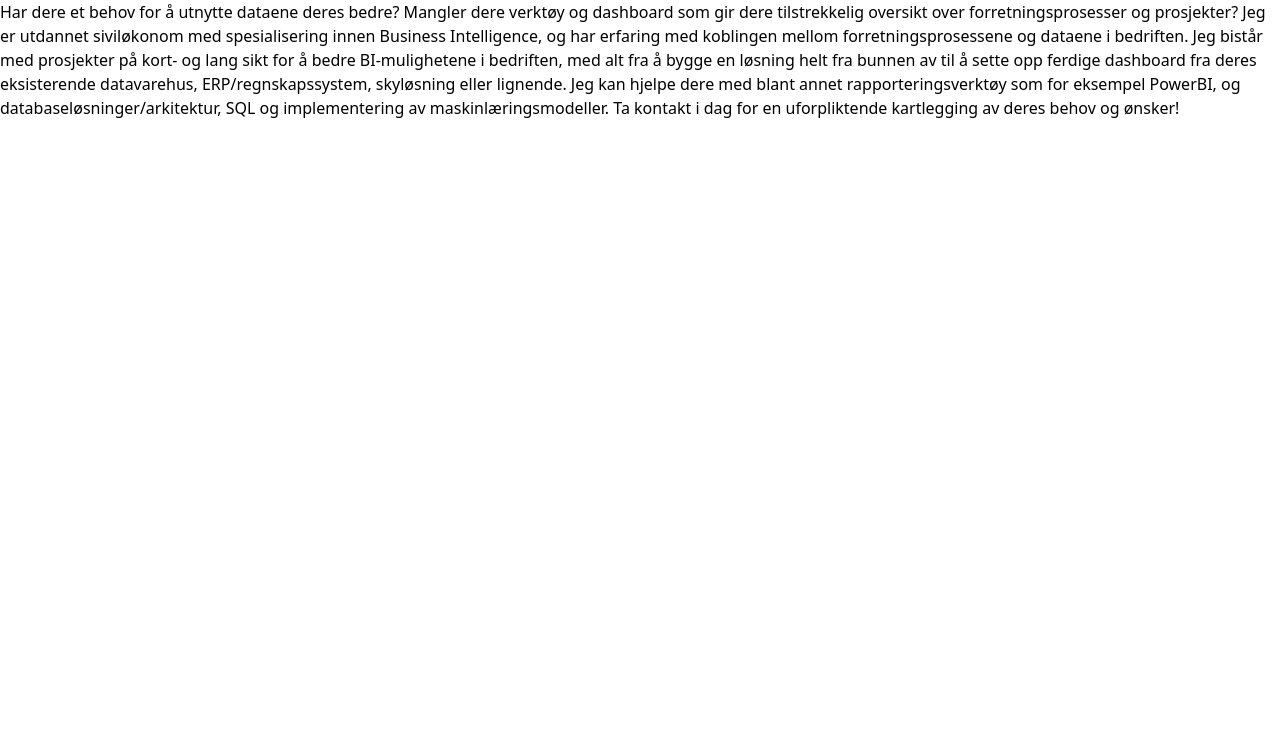
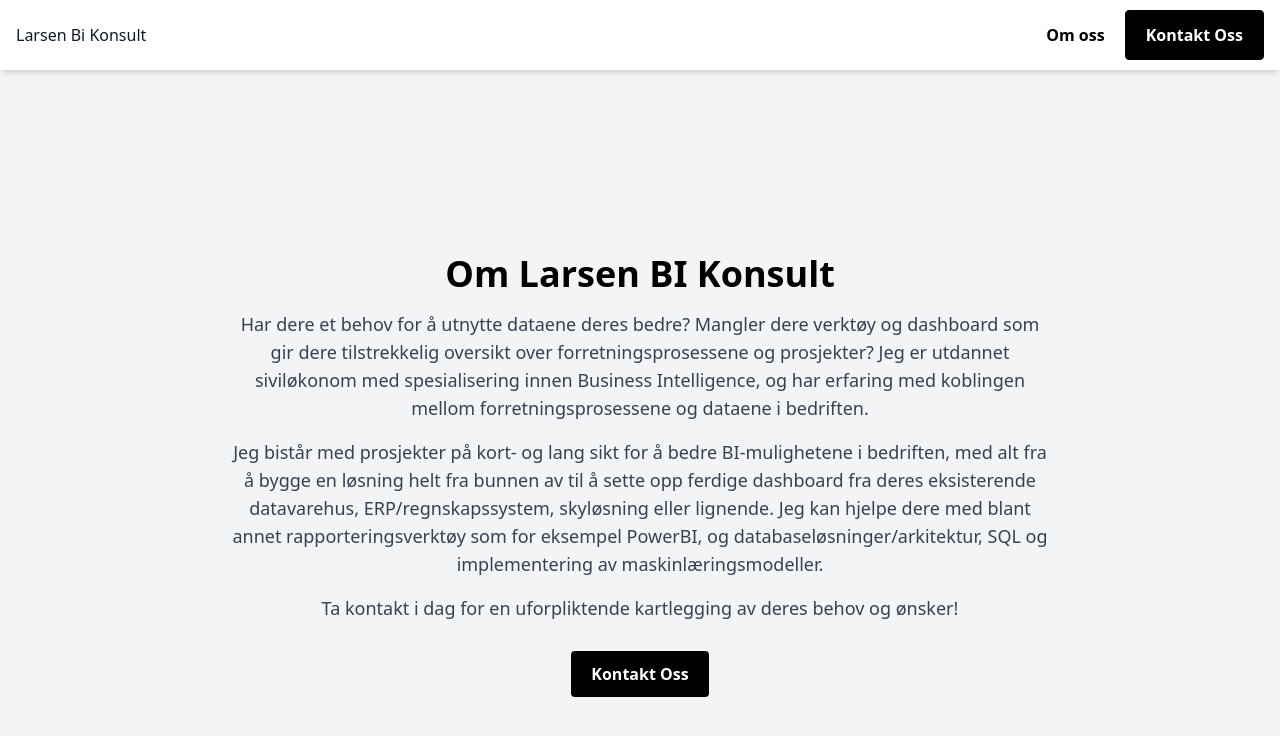
Before and after one commit to luddthree/Larsen_Bi_Konsult, a Nuxt app: page /about in a window 1280 px wide. Shown: the top 736 px of the page. Built offline with nearby package versions, Linux system fonts and the light colour scheme.

Commit message:
Update navigation links in about and index pages

```diff
--- a/pages/about.vue
+++ b/pages/about.vue
@@ -1,14 +1,41 @@
 <template>
+    <!-- Navigation -->
+    <nav class="bg-white py-2.5 sticky top-0 z-50 shadow-md">
+      <div class="max-w-7xl mx-auto px-4 flex justify-between items-center">
+        <a href="/" class="text-gray-900 hover:text-gray-700">Larsen Bi Konsult</a>
+        <div class="md:space-x-5 flex items-center">
+          <a href="/about" class="hover:text-gray-900 hover:underline font-bold">Om oss</a>
+          <a href="/#kontakt"
+              class="md:bg-black md:text-white font-bold text-md px-5 py-3 rounded md:hover:text-black md:border md:border-black md:hover:bg-white">Kontakt
+              Oss</a>
+        </div>
+      </div>
+    </nav>
 
-<div>
+    <!-- About Section -->
+    <div class="flex items-center justify-center min-h-screen bg-gray-100 p-4">
+      <div class="text-center max-w-4xl mx-auto p-10">
+        <h1 class="text-4xl font-bold mb-4">
+          Om Larsen BI Konsult
+        </h1>
+        <p class="text-lg text-gray-700 mb-4">
+          Har dere et behov for å utnytte dataene deres bedre? Mangler dere verktøy og dashboard som gir dere tilstrekkelig oversikt over forretningsprosessene og prosjekter? Jeg er utdannet siviløkonom med spesialisering innen Business Intelligence, og har erfaring med koblingen mellom forretningsprosessene og dataene i bedriften.
+        </p>
+        <p class="text-lg text-gray-700 mb-4">
+          Jeg bistår med prosjekter på kort- og lang sikt for å bedre BI-mulighetene i bedriften, med alt fra å bygge en løsning helt fra bunnen av til å sette opp ferdige dashboard fra deres eksisterende datavarehus, ERP/regnskapssystem, skyløsning eller lignende. Jeg kan hjelpe dere med blant annet rapporteringsverktøy som for eksempel PowerBI, og databaseløsninger/arkitektur, SQL og implementering av maskinlæringsmodeller.
+        </p>
+        <p class="text-lg text-gray-700 mb-10">
+          Ta kontakt i dag for en uforpliktende kartlegging av deres behov og ønsker!
+        </p>
+        <a href="/#kontakt" class="bg-black text-white font-bold text-md px-5 py-3 rounded hover:bg-gray-800">Kontakt Oss</a>
+      </div>
+    </div>
+  </template>
 
-    Har dere et behov for å utnytte dataene deres bedre? Mangler dere verktøy og dashboard som gir dere tilstrekkelig oversikt over forretningsprosesser og prosjekter?
+  <script setup>
+  // JavaScript functionality can be added here if necessary
+  </script>
 
-Jeg er utdannet siviløkonom med spesialisering innen Business Intelligence, og har erfaring med koblingen mellom forretningsprosessene og dataene i bedriften.
-
-Jeg bistår med prosjekter på kort- og lang sikt for å bedre BI-mulighetene i bedriften, med alt fra å bygge en løsning helt fra bunnen av til å sette opp ferdige dashboard fra deres eksisterende datavarehus, ERP/regnskapssystem, skyløsning eller lignende. Jeg kan hjelpe dere med blant annet rapporteringsverktøy som for eksempel PowerBI, og databaseløsninger/arkitektur, SQL og implementering av maskinlæringsmodeller.
-
-Ta kontakt i dag for en uforpliktende kartlegging av deres behov og ønsker!
-</div>
-
-</template>
+  <style scoped>
+  /* Scoped CSS to style the about page specifically */
+  </style>
--- a/pages/index.vue
+++ b/pages/index.vue
@@ -4,7 +4,7 @@
         <div class="max-w-7xl mx-auto px-4 flex justify-between items-center">
             <a href="/" class="text-gray-900 hover:text-gray-700">Larsen Bi Konsult</a>
             <div class="md:space-x-5 flex items-center">
-                <a href="#" class="hover:text-gray-900 hover:underline font-bold">Om oss</a>
+                <a href="/about" class="hover:text-gray-900 hover:underline font-bold">Om oss</a>
                 <a href="#kontakt"
                     class="md:bg-black md:text-white font-bold text-md px-5 py-3 rounded md:hover:text-black md:border md:border-black md:hover:bg-white">Kontakt
                     Oss</a>
```
